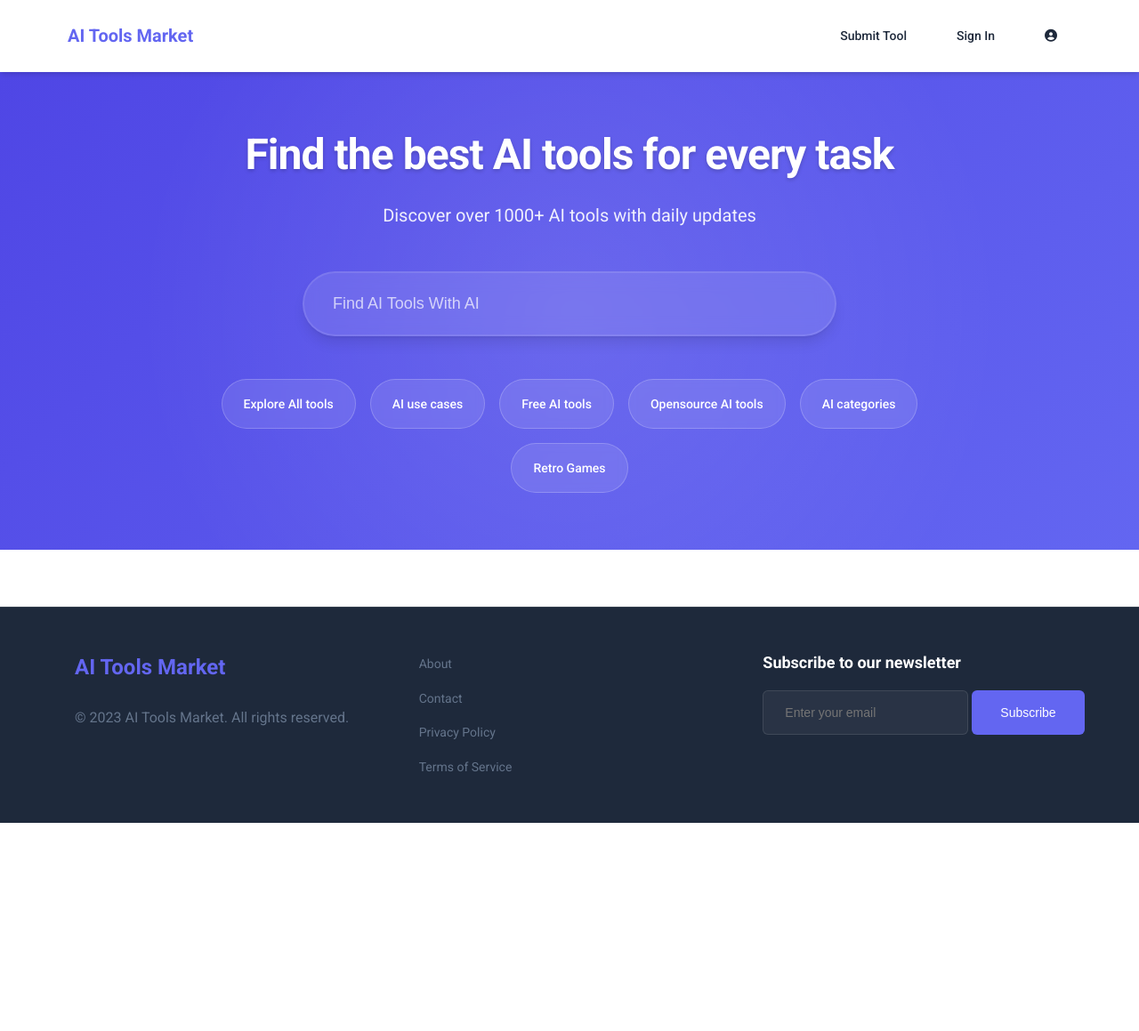
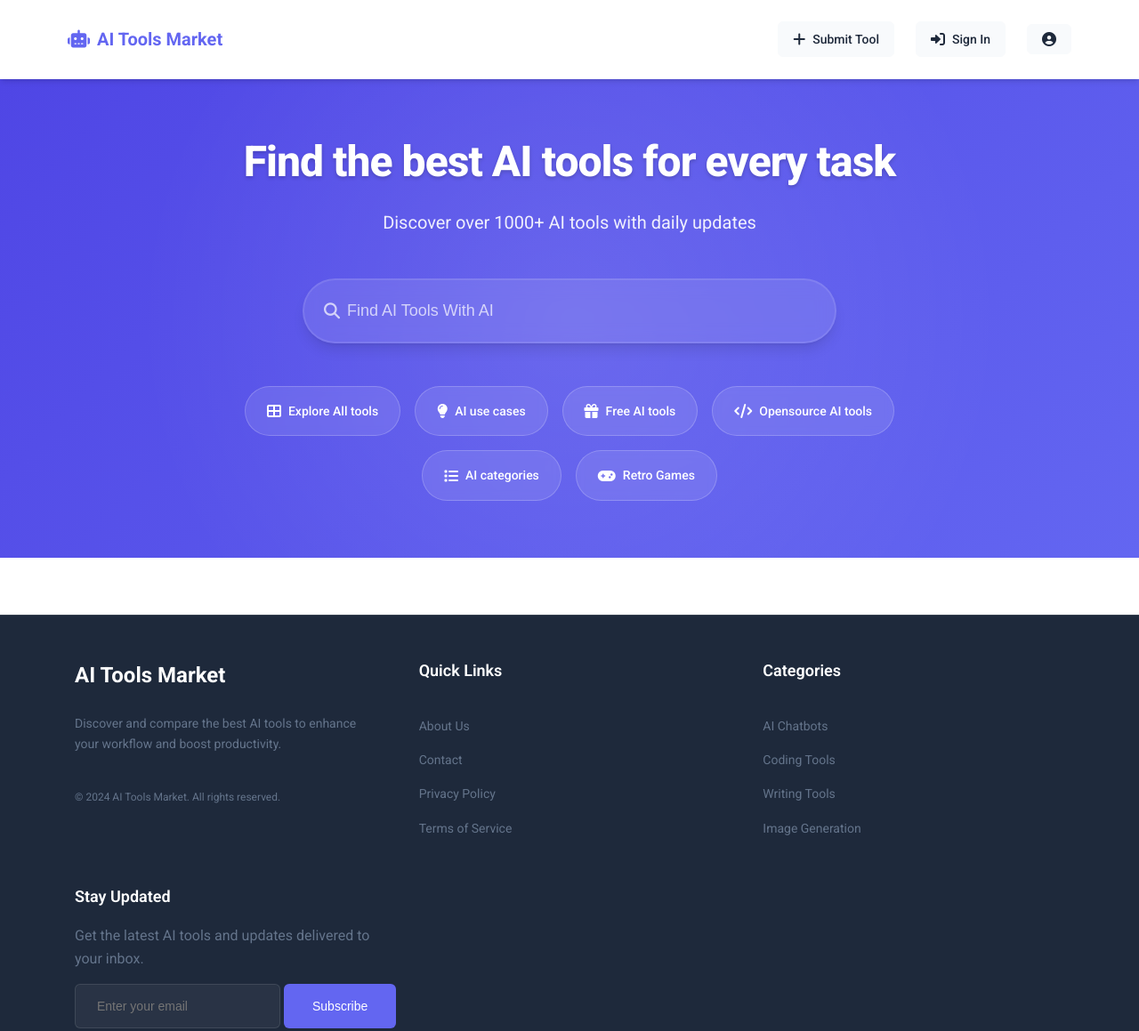
Before and after one commit to fruchtish/ai-tools, a website: page index.html in a window 1280 px wide. Shown: the whole page at 89% size. Before the commit the page ends 925 px from the top, so only its background shows below. Drawn offline with Linux system fonts and the light colour scheme.

Commit message:
Enhance UI with modern design elements and icons

```diff
--- a/index.html
+++ b/index.html
@@ -5,20 +5,23 @@
     <meta charset="UTF-8">
     <meta name="viewport" content="width=device-width, initial-scale=1.0">
     <title>AI Tools Marketplace</title>
-    <link rel="stylesheet" href="/ai-tools/styles.css?v=1">
-    <link href="https://fonts.googleapis.com/css2?family=Roboto:wght@300;400;500;700&display=swap" rel="stylesheet">
+    <link rel="stylesheet" href="styles.css?v=2">
+    <link href="https://fonts.googleapis.com/css2?family=Roboto:wght@300;400;500;600;700;800&display=swap" rel="stylesheet">
     <link rel="stylesheet" href="https://cdnjs.cloudflare.com/ajax/libs/font-awesome/6.1.1/css/all.min.css">
 </head>
 <body>
     <header>
         <div class="container">
             <div class="header-content">
-                <div class="logo">AI Tools Market</div>
+                <a href="index.html" class="logo">
+                    <i class="fas fa-robot"></i>
+                    AI Tools Market
+                </a>
                 <nav>
                     <ul>
-                        <li><a href="/ai-tools/homepage/submit.html">Submit Tool</a></li>
-                        <li><a href="/ai-tools/homepage/signin.html">Sign In</a></li>
-                        <li><a href="/ai-tools/homepage/profile.html"><i class="fas fa-user-circle"></i></a></li>
+                        <li><a href="homepage/submit.html" class="nav-button"><i class="fas fa-plus"></i> Submit Tool</a></li>
+                        <li><a href="homepage/signin.html" class="nav-button"><i class="fas fa-sign-in-alt"></i> Sign In</a></li>
+                        <li><a href="homepage/profile.html" class="nav-button"><i class="fas fa-user-circle"></i></a></li>
                     </ul>
                 </nav>
             </div>
@@ -32,14 +35,15 @@
                 <p class="subheading">Discover over 1000+ AI tools with daily updates</p>
                 <div class="search-bar">
                     <input type="text" placeholder="Find AI Tools With AI">
+                    <i class="fas fa-search search-icon"></i>
                 </div>
                 <div class="category-buttons">
-                    <a href="/ai-tools/homepage/all tools.html" class="category-button">Explore All tools</a>
-                    <a href="/ai-tools/homepage/use cases.html" class="category-button">AI use cases</a>
-                    <a href="/ai-tools/homepage/free ai tools.html" class="category-button">Free AI tools</a>
-                    <a href="/ai-tools/homepage/open source ai tools.html" class="category-button">Opensource AI tools</a>
-                    <a href="/ai-tools/homepage/ai categories.html" class="category-button">AI categories</a>
-                    <a href="/ai-tools/homepage/retro games.html" class="category-button">Retro Games</a>
+                    <a href="homepage/all tools.html" class="category-button"><i class="fas fa-th-large"></i> Explore All tools</a>
+                    <a href="homepage/use cases.html" class="category-button"><i class="fas fa-lightbulb"></i> AI use cases</a>
+                    <a href="homepage/free ai tools.html" class="category-button"><i class="fas fa-gift"></i> Free AI tools</a>
+                    <a href="homepage/open source ai tools.html" class="category-button"><i class="fas fa-code"></i> Opensource AI tools</a>
+                    <a href="homepage/ai categories.html" class="category-button"><i class="fas fa-list"></i> AI categories</a>
+                    <a href="homepage/retro games.html" class="category-button"><i class="fas fa-gamepad"></i> Retro Games</a>
                 </div>
             </div>
         </section>
@@ -50,18 +54,30 @@
             <div class="footer-content">
                 <div class="footer-logo">
                     <div class="logo">AI Tools Market</div>
-                    <p>&copy; 2023 AI Tools Market. All rights reserved.</p>
+                    <p>Discover and compare the best AI tools to enhance your workflow and boost productivity.</p>
+                    <p class="copyright">&copy; 2024 AI Tools Market. All rights reserved.</p>
                 </div>
                 <div class="footer-links">
+                    <h3>Quick Links</h3>
                     <ul>
-                        <li><a href="/ai-tools/homepage/about.html">About</a></li>
-                        <li><a href="/ai-tools/homepage/contact.html">Contact</a></li>
-                        <li><a href="/ai-tools/homepage/privacy policy.html">Privacy Policy</a></li>
-                        <li><a href="/ai-tools/homepage/TC.html">Terms of Service</a></li>
+                        <li><a href="homepage/about.html">About Us</a></li>
+                        <li><a href="homepage/contact.html">Contact</a></li>
+                        <li><a href="homepage/privacy policy.html">Privacy Policy</a></li>
+                        <li><a href="homepage/TC.html">Terms of Service</a></li>
+                    </ul>
+                </div>
+                <div class="footer-links">
+                    <h3>Categories</h3>
+                    <ul>
+                        <li><a href="ai categories/ai chatbots.html">AI Chatbots</a></li>
+                        <li><a href="ai categories/ai coding tools.html">Coding Tools</a></li>
+                        <li><a href="ai categories/ai wiritng tools.html">Writing Tools</a></li>
+                        <li><a href="ai categories/image generation tools.html">Image Generation</a></li>
                     </ul>
                 </div>
                 <div class="newsletter-signup">
-                    <h3>Subscribe to our newsletter</h3>
+                    <h3>Stay Updated</h3>
+                    <p>Get the latest AI tools and updates delivered to your inbox.</p>
                     <form class="newsletter-form">
                         <input type="email" placeholder="Enter your email">
                         <button type="submit">Subscribe</button>
--- a/styles.css
+++ b/styles.css
@@ -156,11 +156,28 @@ nav ul li a {
     padding: var(--spacing-sm) var(--spacing-md);
     border-radius: var(--radius-md);
     transition: all 0.2s ease;
+    display: flex;
+    align-items: center;
+    gap: var(--spacing-sm);
 }
 
 nav ul li a:hover {
     color: var(--primary-color);
     background-color: var(--surface-color);
+}
+
+.nav-button {
+    background-color: var(--surface-color);
+    border: 1px solid var(--surface-color);
+}
+
+.nav-button:hover {
+    border-color: var(--primary-color);
+    transform: translateY(-1px);
+}
+
+.nav-button i {
+    font-size: var(--font-size-base);
 }
 
 .hero {
@@ -207,11 +224,13 @@ h1 {
     max-width: 600px;
     margin: 0 auto var(--spacing-2xl);
     position: relative;
+    display: flex;
+    align-items: center;
 }
 
 .search-bar input {
     width: 100%;
-    padding: var(--spacing-lg) var(--spacing-xl);
+    padding: var(--spacing-lg) var(--spacing-xl) var(--spacing-lg) var(--spacing-2xl);
     font-size: var(--font-size-lg);
     border: 2px solid rgba(255, 255, 255, 0.1);
     border-radius: var(--radius-full);
@@ -231,6 +250,14 @@ h1 {
     outline: none;
     border-color: rgba(255, 255, 255, 0.3);
     background-color: rgba(255, 255, 255, 0.15);
+}
+
+.search-bar .search-icon {
+    position: absolute;
+    left: var(--spacing-lg);
+    color: rgba(255, 255, 255, 0.7);
+    font-size: var(--font-size-lg);
+    pointer-events: none;
 }
 
 .category-buttons {
@@ -257,6 +284,13 @@ h1 {
     font-size: var(--font-size-sm);
     -webkit-backdrop-filter: blur(5px);
     backdrop-filter: blur(5px);
+    display: flex;
+    align-items: center;
+    gap: var(--spacing-sm);
+}
+
+.category-button i {
+    font-size: var(--font-size-base);
 }
 
 .category-button:hover {
@@ -292,6 +326,19 @@ footer {
 .footer-logo .logo {
     font-size: var(--font-size-2xl);
     margin-bottom: var(--spacing-sm);
+    color: #fff;
+}
+
+.footer-logo p {
+    color: var(--text-light);
+    font-size: var(--font-size-sm);
+    line-height: 1.6;
+}
+
+.footer-logo .copyright {
+    color: var(--text-light);
+    font-size: var(--font-size-xs);
+    margin-top: var(--spacing-lg);
 }
 
 .footer-links {
@@ -378,6 +425,10 @@ footer {
 }
 
 @media screen and (max-width: 768px) {
+    .container {
+        padding: 0 var(--spacing-md);
+    }
+
     .header-content {
         flex-direction: column;
         align-items: flex-start;
```
